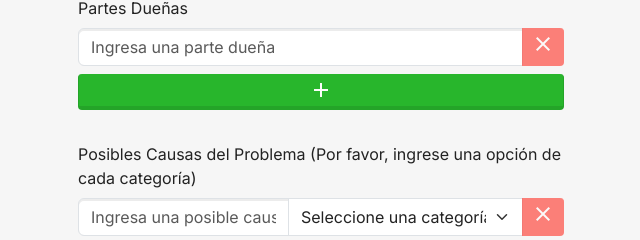
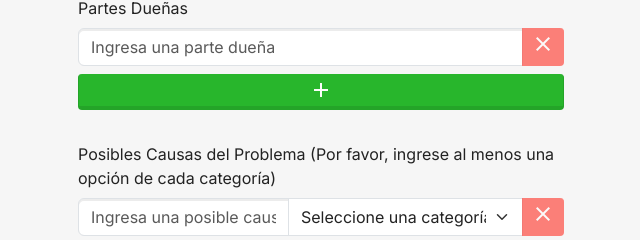
Before and after one commit to JuanAntonioHR/ubaldo-decisiones, a Next.js app: page /pages/question-form in a window 1280 px wide. Shown: the part 994-1234 px from the top of the page, without its empty margins (319-959 px from the left). Built offline with nearby package versions, Linux system fonts and the light colour scheme.

Commit message:
Refactor Ishikawa page to improve code readability and maintainability

```diff
--- a/src/app/pages/question-form/page.js
+++ b/src/app/pages/question-form/page.js
@@ -155,7 +155,7 @@ function QuestionForm() {
                     />
 
                     <FieldArray
-                      label="Posibles Causas del Problema (Por favor, ingrese una opción de cada categoría)"
+                      label="Posibles Causas del Problema (Por favor, ingrese al menos una opción de cada categoría)"
                       items={causes}
                       setItems={setCauses}
                       placeholder="Ingresa una posible causa"
```
Also changed, not shown: src/app/pages/ishikawa/page.js (+5 -10 lines).
